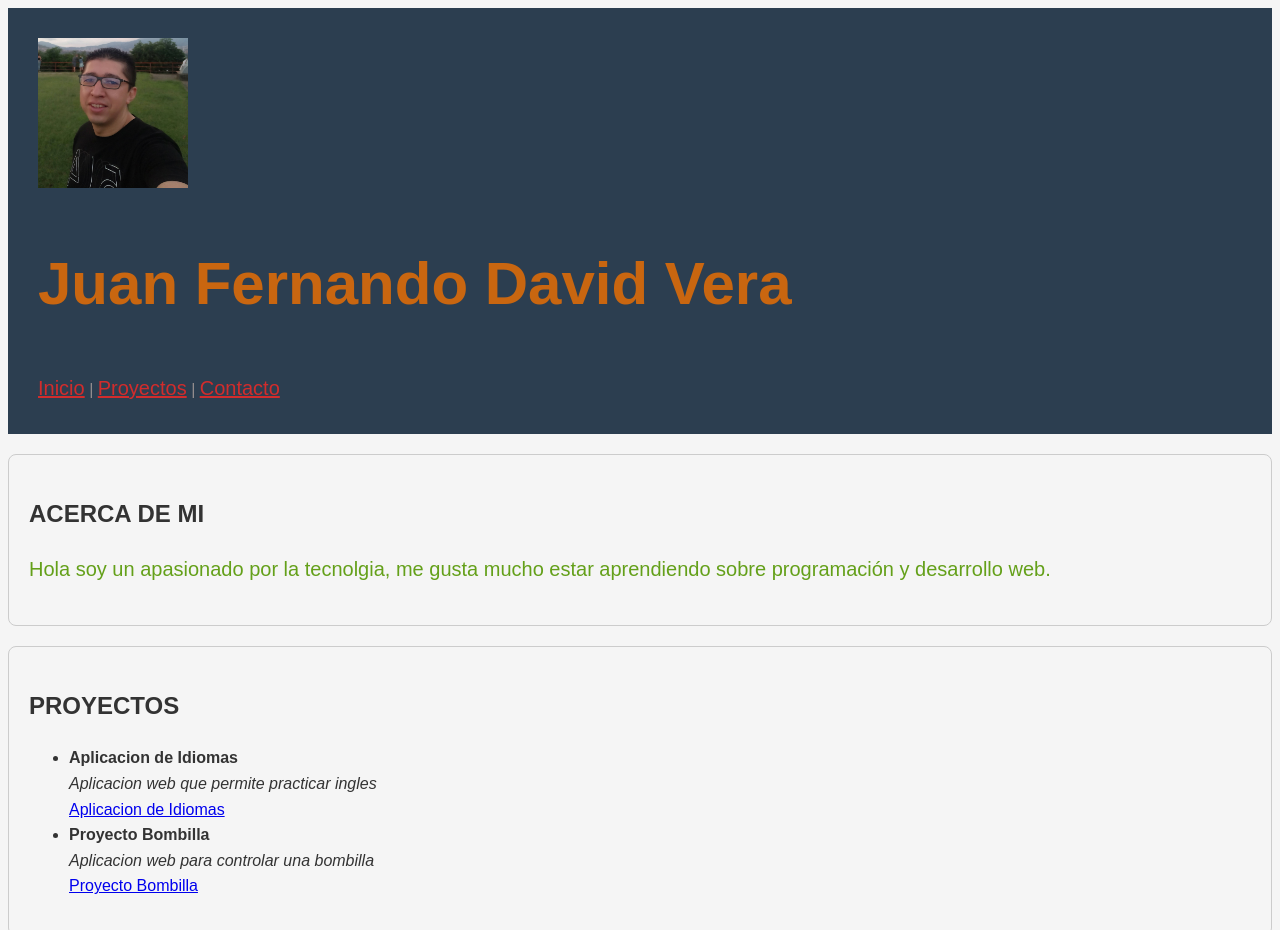
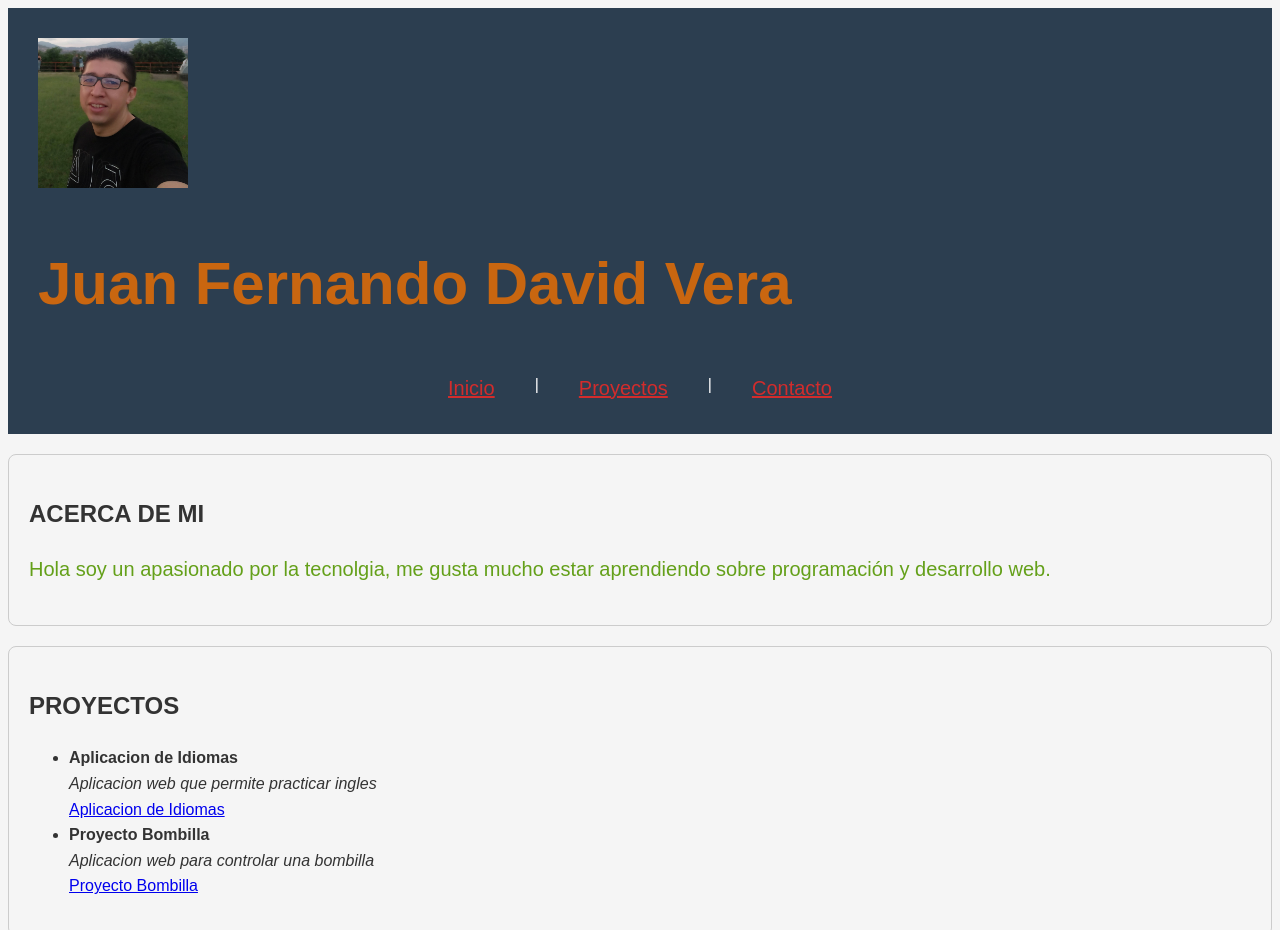
Before and after one commit to juanfer03/Mi_Portafolio, a plain HTML site: page index.html in a window 1280 px wide. Shown: the top 930 px of the page. Drawn offline with Linux system fonts and the light colour scheme.

Commit message:
Utilzando el flexbox

```diff
--- a/index.html
+++ b/index.html
@@ -15,7 +15,7 @@
         height="150"
       />
       <h1>Juan Fernando David Vera</h1>
-      <nav>
+      <nav class="nav-links">
         <a href="#inicio">Inicio</a> | <a href="#proyectos">Proyectos</a> |
         <a href="#contacto">Contacto</a>
       </nav>
--- a/styles.css
+++ b/styles.css
@@ -24,7 +24,7 @@ body {
 }
 header {
   background-color: #2c3e50;
-  color: rgb(148, 142, 142);
+  color: white;
   padding: 30px;
 }
 footer {
@@ -33,3 +33,8 @@ footer {
   padding: 20px;
   text-align: center;
 }
+.nav-links {
+  display: flex;
+  gap: 40px;
+  justify-content: center;
+}
```
